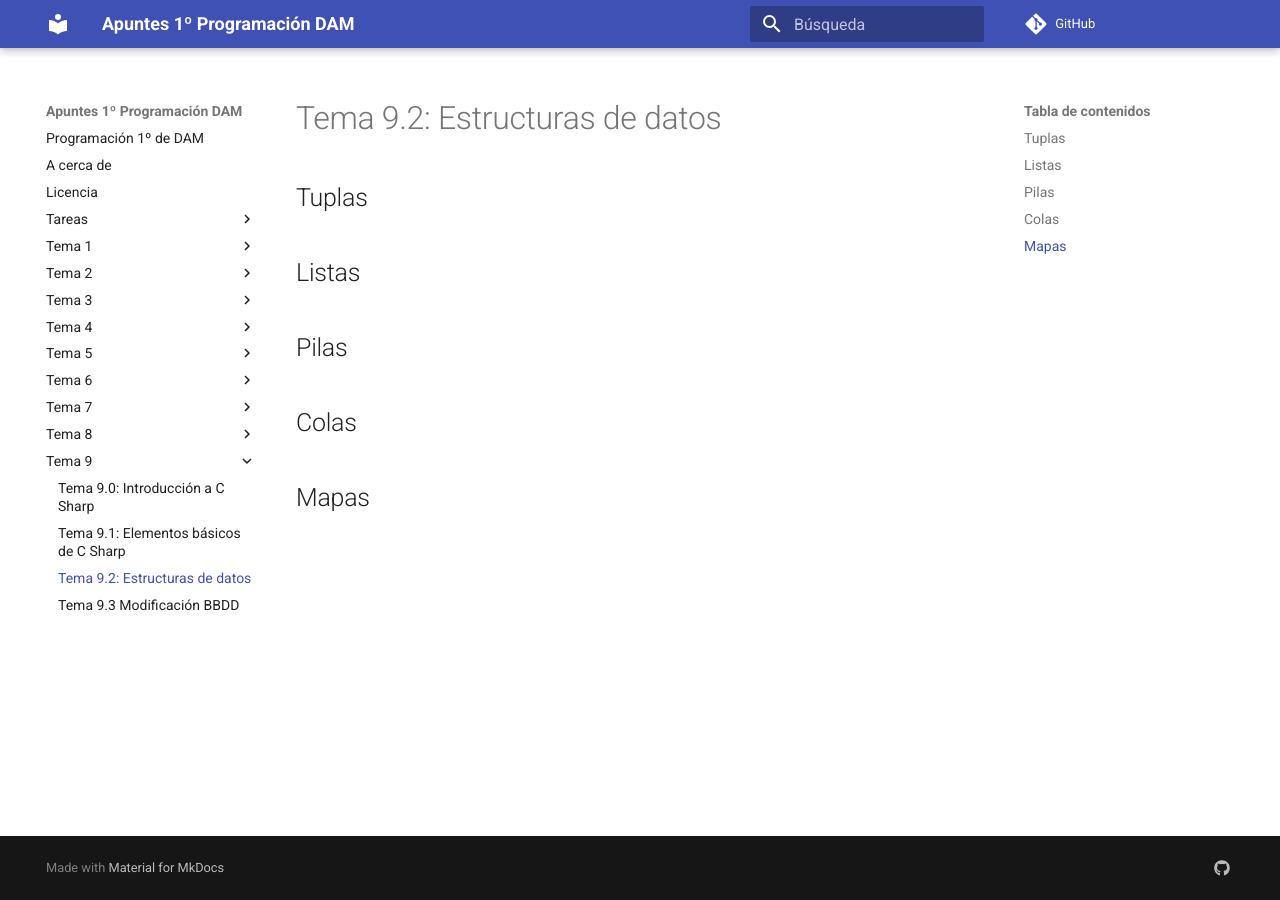
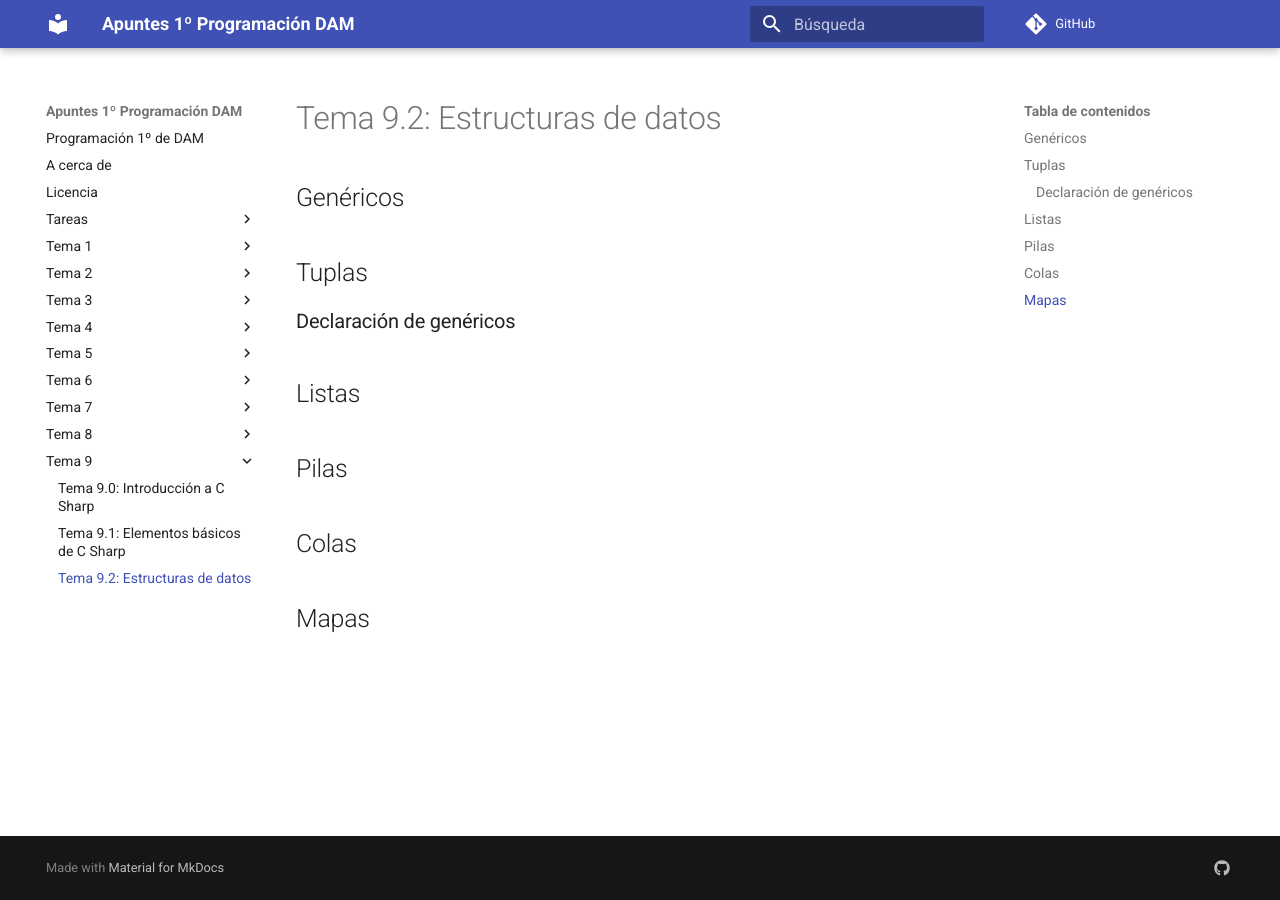
Before and after one commit to mmourazos/DAM_PR_Apuntes, an MkDocs documentation site: the page built from docs/Tema 9/Tema - 9.2 - Estructuras de datos de C-Sharp.md, in a window 1280 px wide. Built offline with MkDocs 1.6.1 and Material for MkDocs 9.7.7, drawn with Linux system fonts in a browser that asks for light colours; comment, search, counter and statistics services are not loaded.

Commit message:
Cambios apuntes c#

```diff
--- a/docs/Tema 9/Tema - 9.2 - Estructuras de datos.md
+++ b/docs/Tema 9/Tema - 9.2 - Estructuras de datos de C-Sharp.md
@@ -1,6 +1,10 @@
 # Tema 9.2: Estructuras de datos
 
+## Genéricos
+
 ## Tuplas
+
+### Declaración de genéricos
 
 ## Listas
 
```
Also changed, not shown: docs/Tema 9/Tema - 9.1 - Elementos básicos de C-Sharp.md (renamed from docs/Tema 9/Tema - 9.1 - Elementos básicos de C sharp.md), docs/Tema 9/Tema - 9.3 - Modificación BBDD.md (deleted).
